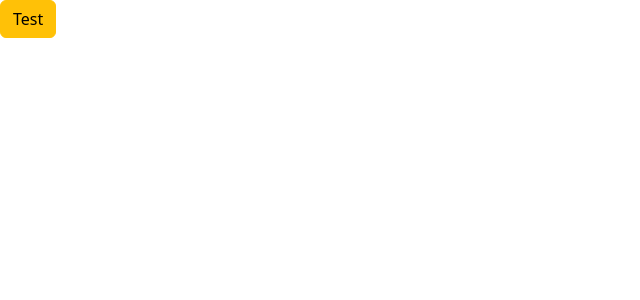
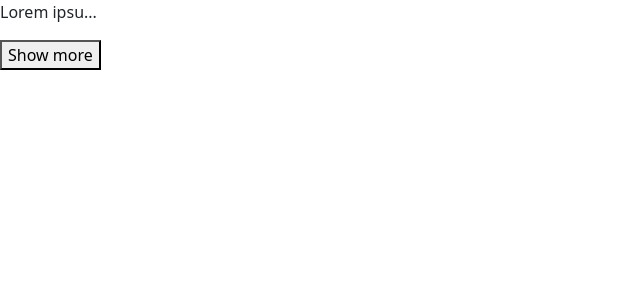
Before and after one commit to YoraneA/react-app, a React (Vite) app: page / in a window 1280 px wide. Shown: the top 300 px of the page, without its empty margins (0-640 px from the left). Built offline with nearby package versions, Linux system fonts and the light colour scheme.

Commit message:
Exercises: create components

```diff
--- a/src/App.tsx
+++ b/src/App.tsx
@@ -1,12 +1,9 @@
-import Alert from "./components/Alert.tsx";
-import Button, {Color} from "./components/Button.tsx";
-import {useState} from "react";
+import ExpandableText from "./components/ExpandableText.tsx";
 
 export default function App() {
-  const [isAlertShown, setAlertShown] = useState(false);
-
-  return <div>
-    {isAlertShown && <Alert onClose={() => setAlertShown(false)}>My Alert</Alert>}
-    <Button color={Color.WARNING} onClick={() => setAlertShown(true)}>Test</Button>
-  </div>;
+  return (
+    <ExpandableText maxLength={10}>
+      Lorem ipsum dolor sit amet, consectetur adipiscing elit. Suspendisse nunc libero, vestibulum ut tincidunt vel, viverra at nulla. In fermentum orci id nunc pharetra viverra. Suspendisse at velit nec lectus eleifend gravida et vitae nisl. Sed sollicitudin porta luctus. Vestibulum nec condimentum ex, at sagittis sem. Cras sed elementum arcu. Duis efficitur sagittis risus, eu rutrum sapien scelerisque vel. Integer non risus at orci pretium tincidunt eu non orci. Donec lobortis erat vel efficitur hendrerit. Donec nec sem pretium, tempus libero non, tincidunt erat. Quisque pulvinar, purus vitae efficitur molestie, libero ex tempus ex, eget ultrices felis erat sit amet massa. Fusce arcu dolor, eleifend id nisl quis, consequat luctus nulla.
+    </ExpandableText>
+  );
 }
--- /dev/null
+++ b/src/components/ExpandableText.tsx
@@ -0,0 +1,39 @@
+import {ReactNode, useState} from "react";
+
+interface Props {
+  children: string;
+  maxLength?: number;
+}
+
+export default function ExpandableText({children, maxLength = 100}: Props) {
+  const [showFullText, setShowFullText] = useState(false);
+
+  const showText = () => {
+    if (showFullText || children.length <= showFullText) {
+      return children;
+    }
+
+    const text = children.slice(0, maxLength);
+
+    return <p>{text}...</p>;
+  }
+
+  const showButton = () => {
+    if (children.length <= maxLength) {
+      return null;
+    }
+
+    return (
+      <button onClick={() => setShowFullText(!showFullText)}>
+        {showFullText ? "Show less" : "Show more"}
+      </button>
+    );
+  }
+
+  return (
+    <>
+      <div>{showText()}</div>
+      {showButton()}
+    </>
+  );
+}
```
Also changed, not shown: src/components/Cart.tsx (added, +14 -0 lines), src/components/NavBar.tsx (added, +9 -0 lines).
